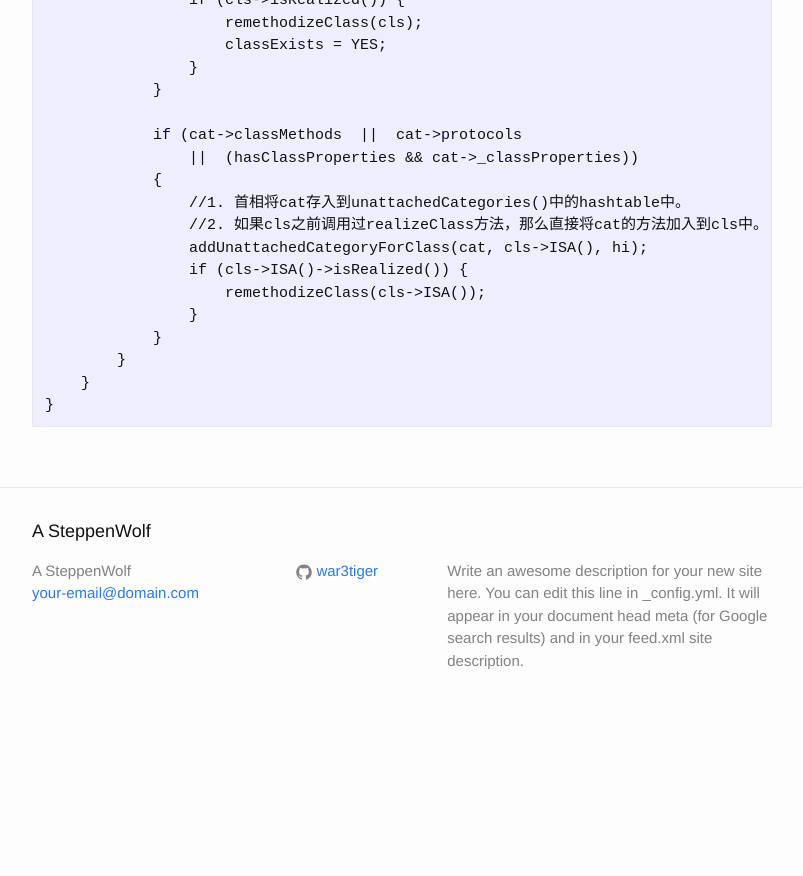
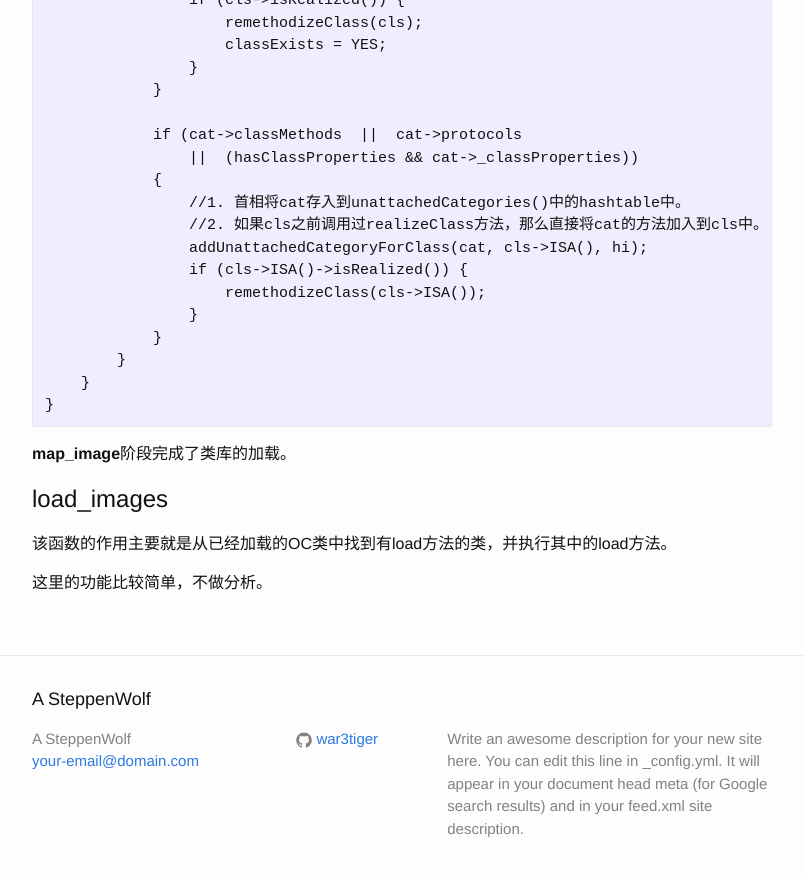
Before and after one commit to war3tiger/war3tiger.github.io, a Jekyll site: the page built from _posts/2017-06-05-RunTime-04.markdown, in a window 1280 px wide and 900 px high, scrolled down 4682 px. Shown: the top 876 px of the window, without its empty margins (238-1041 px from the left). Built offline with Jekyll 4.4.1, drawn with Linux system fonts in a browser that asks for light colours; before the commit the page ends 5414 px from its top, so only the background shows below that.

Commit message:
runtime04 done

````diff
--- a/_posts/2017-06-05-RunTime-04.markdown
+++ b/_posts/2017-06-05-RunTime-04.markdown
@@ -209,3 +209,8 @@ void _read_images(header_info **hList, uint32_t hCount, int totalClasses, int un
     }
 }
 ```
+**map_image**阶段完成了类库的加载。
+# load_images
+该函数的作用主要就是从已经加载的OC类中找到有load方法的类，并执行其中的load方法。
+
+这里的功能比较简单，不做分析。
````
